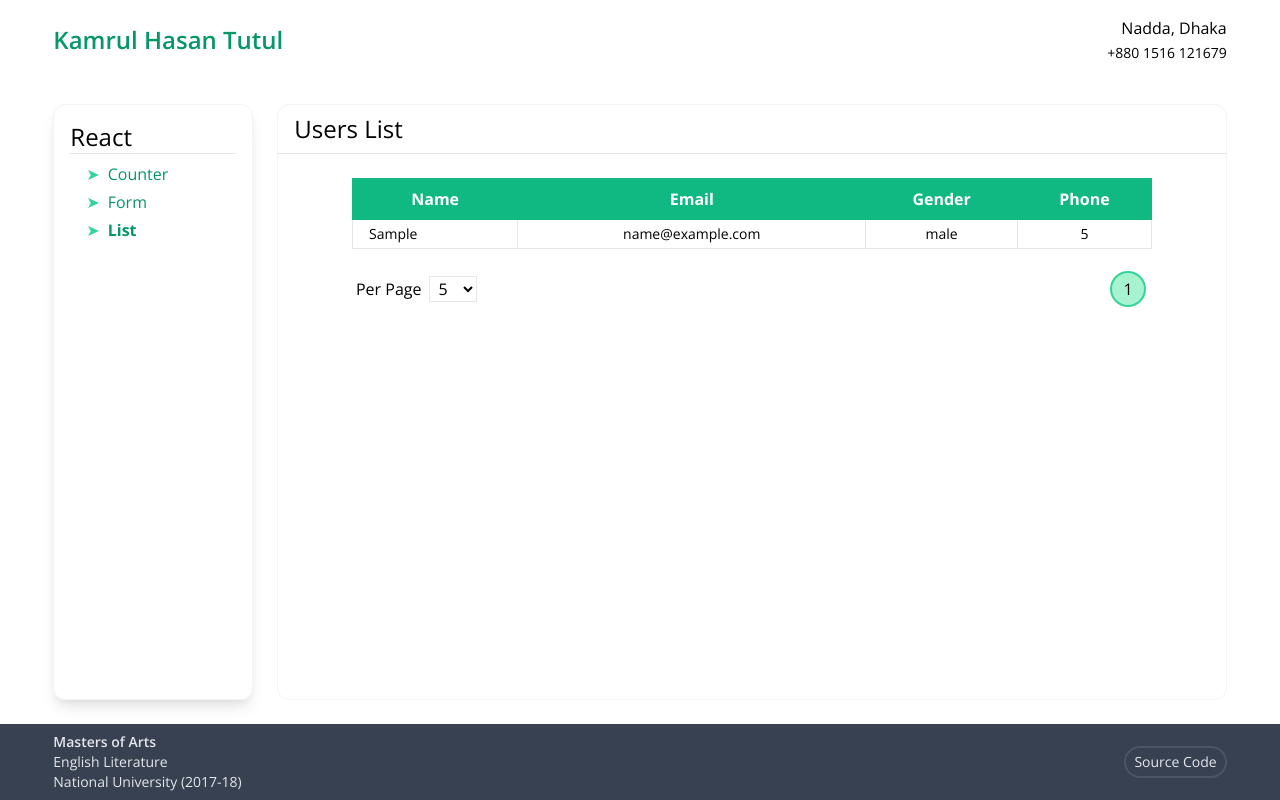
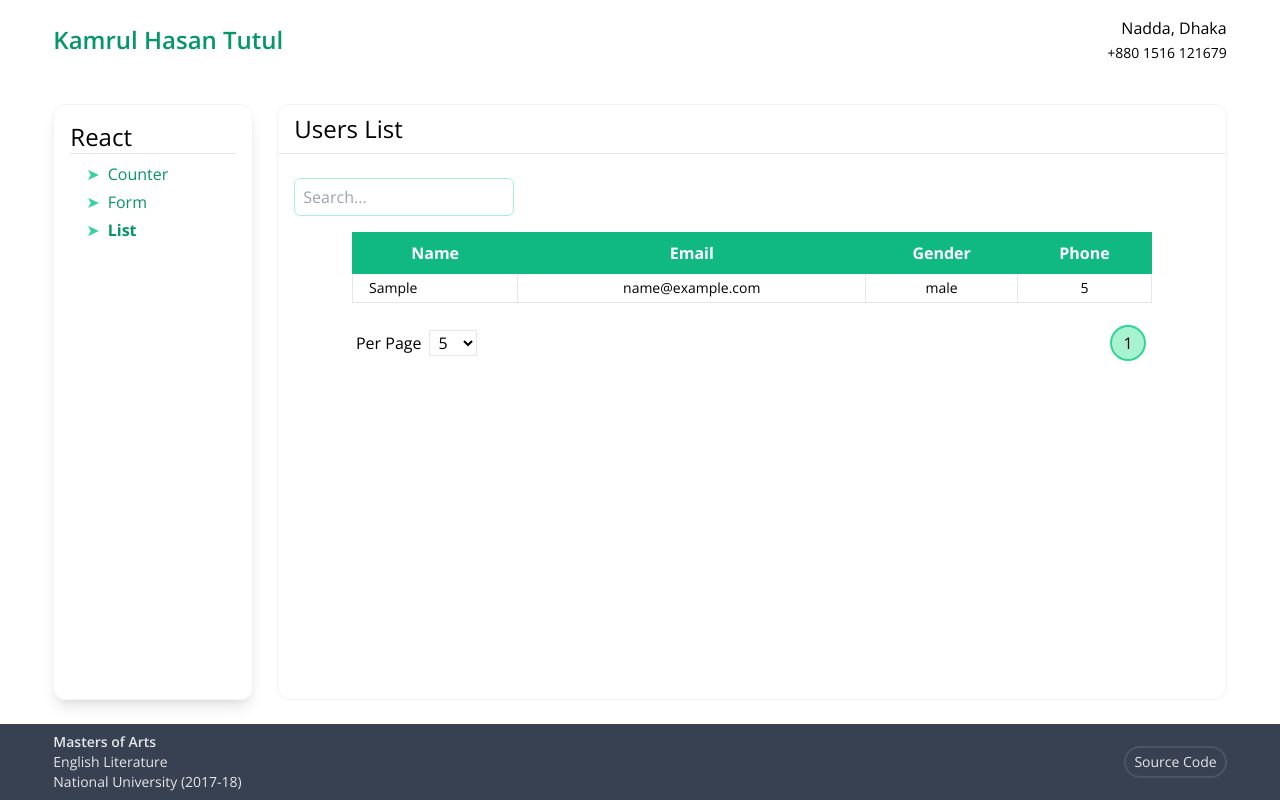
Before and after one commit to TutulDevs/react-test-disl, a React (Create React App) app: page /form in a window 1280 px wide. Both pictures are taken after typing "Sample", "name@example.com", "5" into the empty fields and a click on the button "SUBMIT". Built offline with nearby package versions, Linux system fonts and the light colour scheme; no server answers.

Commit message:
TableData: now it can search

```diff
--- a/src/components/TableData.js
+++ b/src/components/TableData.js
@@ -15,11 +15,31 @@ const TableData = ({ users }) => {
   const [currentPage, setCurrentPage] = useState(1);
   const [itemsPerPage, setItemsPerPage] = useState(5);
 
+  // search filter
+  const [searchItem, setSearchItem] = useState("");
+
+  // search val
+  const searchHelper = (item) =>
+    item.toLowerCase().includes(searchItem.toLowerCase());
+
+  const handleSearchArr = (arr) => {
+    return arr.filter((item) => {
+      if (searchItem === "") return item;
+      if (
+        searchHelper(item.name) ||
+        searchHelper(item.email) ||
+        searchHelper(item.gender) ||
+        searchHelper(item.phone)
+      )
+        return item;
+    });
+  };
+
+  // sorting data with searching fn
+  const { items, requestSort } = useSortableData(handleSearchArr(users));
+
   // handle per page
   const handleItemsPerPage = (e) => setItemsPerPage(e.target.value);
-
-  // sorting data
-  const { items, requestSort } = useSortableData(users);
 
   // pagination
   const indexOfLastPost = currentPage * itemsPerPage;
@@ -39,6 +59,16 @@ const TableData = ({ users }) => {
 
   return (
     <>
+      {/* Search */}
+      <input
+        type="search"
+        name="search"
+        id="search"
+        placeholder="Search..."
+        className="mb-4 px-2 pt-1.5 pb-1.5 float-left outline-none rounded-md border border-green-200 focus:border-green-400 focus:ring-4 focus:ring-green-200"
+        onKeyUp={(e) => setSearchItem(e.target.value)}
+      />
+
       {/* Table */}
       <table className={classes.table}>
         <thead>
@@ -76,6 +106,7 @@ const TableData = ({ users }) => {
             <option value="10">10</option>
             <option value="15">15</option>
             <option value="20">20</option>
+            <option value="25">25</option>
           </select>
         </div>
 
```
